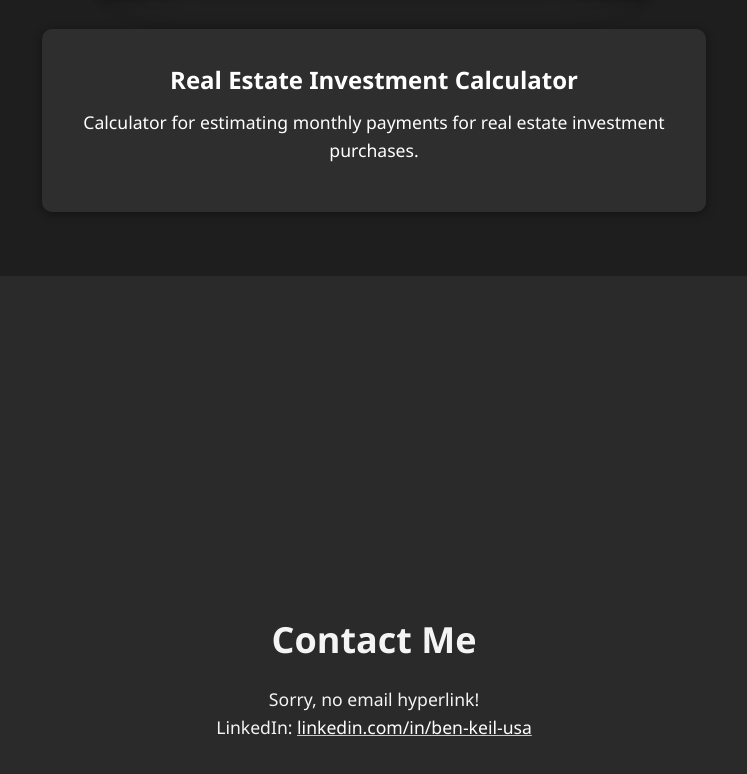
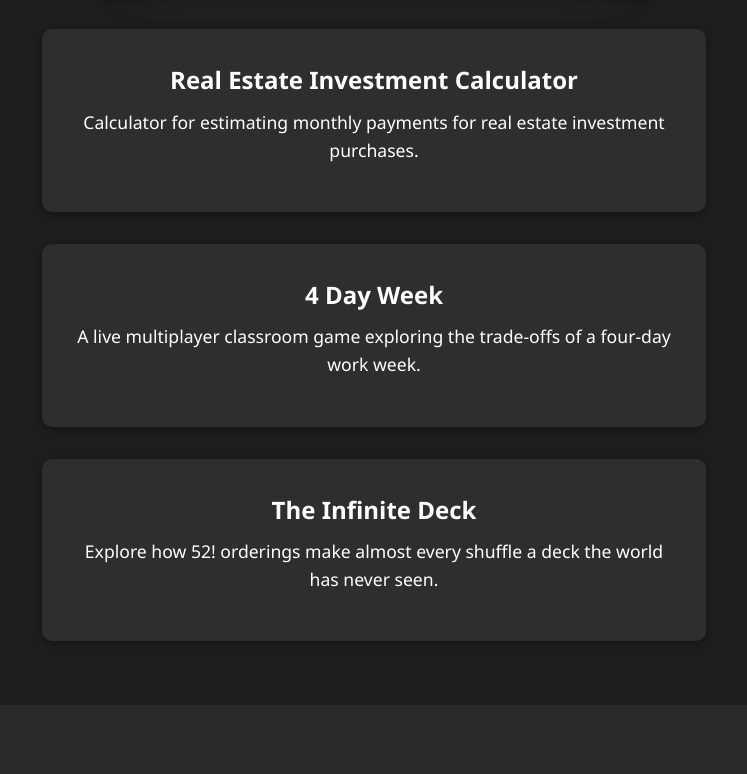
Before and after one commit to nuetu/Ben-keil, a plain HTML site: page index.html in a window 1280 px wide. Shown: the part 2298-3072 px from the top of the page, without its empty margins (266-1013 px from the left). Drawn offline with Linux system fonts and the light colour scheme.

Commit message:
Add 4 Day Week and The Infinite Deck to projects
Add both to the index #projects card grid; link 4 Day Week to
game.benkeil.com and The Infinite Deck to deck.benkeil.com (Vercel,
pending DNS). Replace the projects.html placeholder link.

Co-Authored-By: Claude Opus 4.8 <noreply@anthropic.com>

```diff
--- a/index.html
+++ b/index.html
@@ -69,6 +69,18 @@
               <p style="padding-bottom: 1rem;">Calculator for estimating monthly payments for real estate investment purchases.</p>
             </div>
           </a>
+          <a href="https://game.benkeil.com">
+            <div class="project-card">
+              <p style="padding-bottom: 0.5rem; font-weight: 600; font-size: x-large;">4 Day Week</p>
+              <p style="padding-bottom: 1rem;">A live multiplayer classroom game exploring the trade-offs of a four-day work week.</p>
+            </div>
+          </a>
+          <a href="https://deck.benkeil.com">
+            <div class="project-card">
+              <p style="padding-bottom: 0.5rem; font-weight: 600; font-size: x-large;">The Infinite Deck</p>
+              <p style="padding-bottom: 1rem;">Explore how 52! orderings make almost every shuffle a deck the world has never seen.</p>
+            </div>
+          </a>
         </div>
       </div>
     </section>
```
Also changed, not shown: projects.html (+8 -0 lines).
